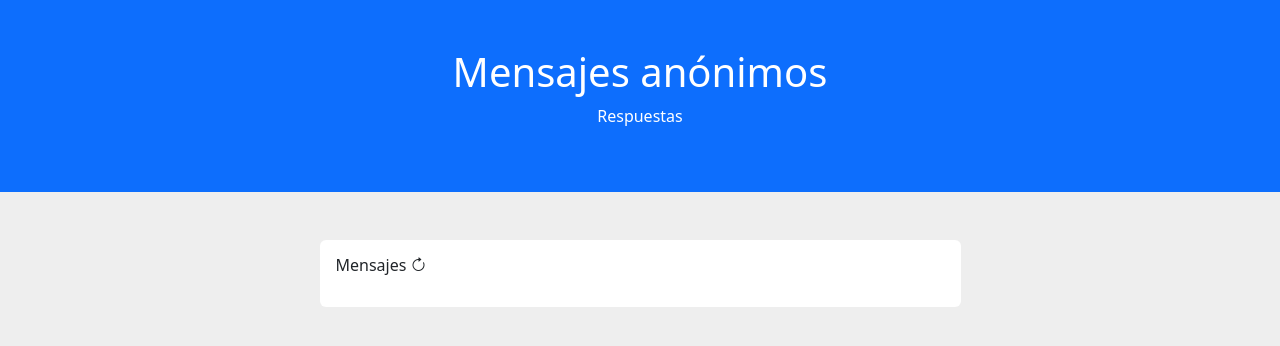
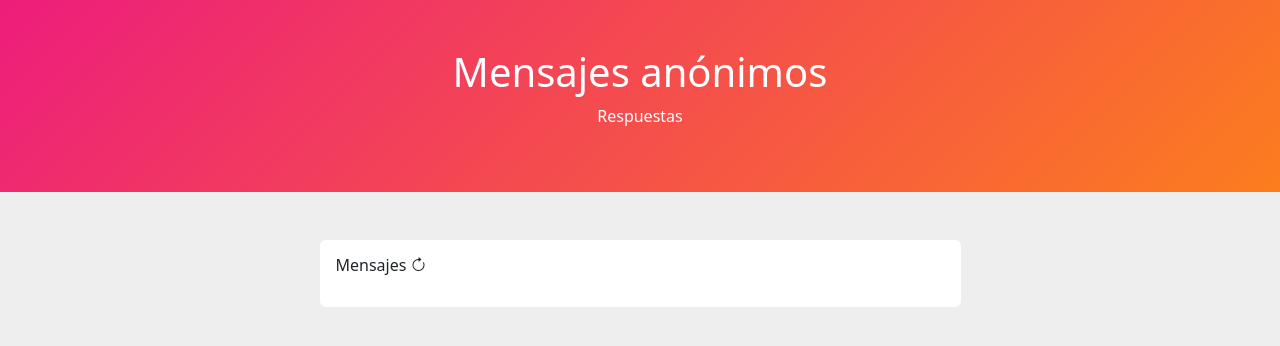
Before and after one commit to m1cr0byt3/m1cr0byyt3.github.io, a plain HTML site: page index.html in a window 1280 px wide. Drawn offline with nearby package versions, Linux system fonts and the light colour scheme; no server answers.

Commit message:
background

```diff
--- a/index.html
+++ b/index.html
@@ -9,10 +9,15 @@
   <script src="https://cdn.jsdelivr.net/npm/bootstrap@5.3.2/dist/js/bootstrap.bundle.min.js"></script>
   <link href="https://cdn.jsdelivr.net/npm/bootstrap-icons/font/bootstrap-icons.css" rel="stylesheet">
   <script src="https://cdnjs.cloudflare.com/ajax/libs/moment.js/2.30.1/moment-with-locales.min.js" integrity="sha512-4F1cxYdMiAW98oomSLaygEwmCnIP38pb4Kx70yQYqRwLVCs3DbRumfBq82T08g/4LJ/smbFGFpmeFlQgoDccgg==" crossorigin="anonymous" referrerpolicy="no-referrer"></script>
+  <style>
+    .degradado {
+      background: linear-gradient(135deg, #ed1d7c, #fc7d1e);
+    }
+  </style>
 </head>
 <body>
 
-<div class="container-fluid p-5 bg-primary text-white text-center">
+<div class="container-fluid p-5 bg-primary text-white text-center degradado">
   <h1>Mensajes anónimos</h1>
   <p>Respuestas</p>
 </div>
```
